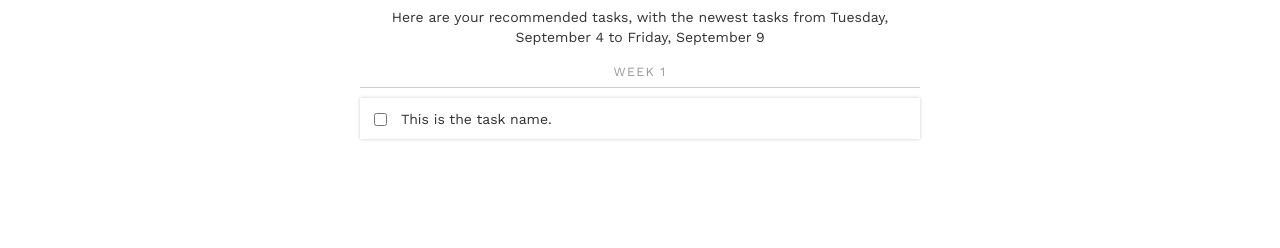
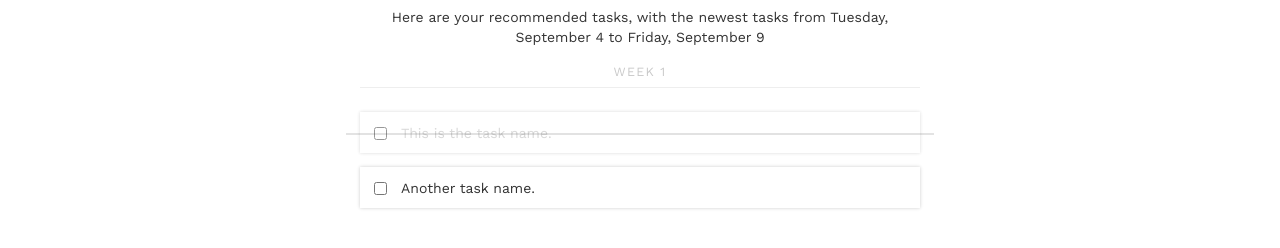
Before and after one commit to CS70/inbox, a website: page published/index.html in a window 1280 px wide. Shown: the part 152-400 px from the top of the page. Drawn offline with nearby package versions, Linux system fonts and the light colour scheme.

Commit message:
added task inactive state

```diff
--- a/published/index.html
+++ b/published/index.html
@@ -28,10 +28,17 @@
         <h1>Inbox</h1>
         <p>Here are your recommended tasks, with the newest tasks from Tuesday, September 4 to Friday, September 9</p>
         <p class="divider">Week 1</p>
-        <div class="task"> <span>
+        <div class="task inactive">
+          <div class="inactive-bar"></div> <span>
                     <input type="checkbox" />
                 </span> <span>
                     <p class="name">This is the task name.</p>
+                </span> </div>
+        <div class="task ">
+          <div class="inactive-bar"></div> <span>
+                    <input type="checkbox" />
+                </span> <span>
+                    <p class="name">Another task name.</p>
                 </span> </div>
       </div>
     </main>
--- a/src/data/global.json
+++ b/src/data/global.json
@@ -1 +1 @@
-{"current":{"date_range":"Tuesday, September 4 to Friday, September 9"},"tasks":{"sections":[{"title":"Week 1","tasks":[{"name":"This is the task name."}]}]}}
+{"current":{"date_range":"Tuesday, September 4 to Friday, September 9"},"tasks":{"sections":[{"title":"Week 1","tasks":[{"name":"This is the task name.","inactive":true},{"name":"Another task name."}]}]}}
--- a/src/data/global/tasks.json
+++ b/src/data/global/tasks.json
@@ -4,7 +4,11 @@
       "title": "Week 1",
       "tasks": [
         {
-          "name": "This is the task name."
+          "name": "This is the task name.",
+          "inactive": true
+        },
+        {
+          "name": "Another task name."
         }
       ]
     }
--- a/src/scss/style.scss
+++ b/src/scss/style.scss
@@ -1,6 +1,6 @@
 body * {
   font-family:'Work Sans';
-
+    position:relative;
 }
 html,body,section,main,footer,header {
   display:block;
@@ -97,9 +97,9 @@
 
     .divider {
         width:100%;
-        border-bottom:1px solid #ccc;
+        border-bottom:1px solid #eee;
         padding:0.5em 1em;
-        color:#999;
+        color:#c9c9c9;
         text-transform:uppercase;
         font-size:0.9em;
         letter-spacing:0.1em;
@@ -111,6 +111,11 @@
         box-shadow:0 0 0.25em 0 rgba(0,0,0,0.2);
         float:left;
         padding:0.75em 1em;
+        margin-top:1em;
+
+        input {
+            padding:0.5em;
+        }
 
         span {
             float:left;
@@ -119,5 +124,26 @@
         .name {
             margin:0 0 0 1em;
         }
+
+        .inactive-bar {
+            width:105%;
+            left:-2.5%;
+            position:absolute;
+            top:1.5em;
+            height:2px;
+            background-color:rgba(0,0,0,0.15);
+            display:block;
+            z-index:10;
+            display:none;
+        }
+    }
+
+    .task.inactive {
+        opacity:0.75;
+        color:#ccc;
+
+        .inactive-bar {
+            display:block;
+        }
     }
 }
```
Also changed, not shown: src/html/index.html (+2 -1 lines), published/css/style.min.css.
